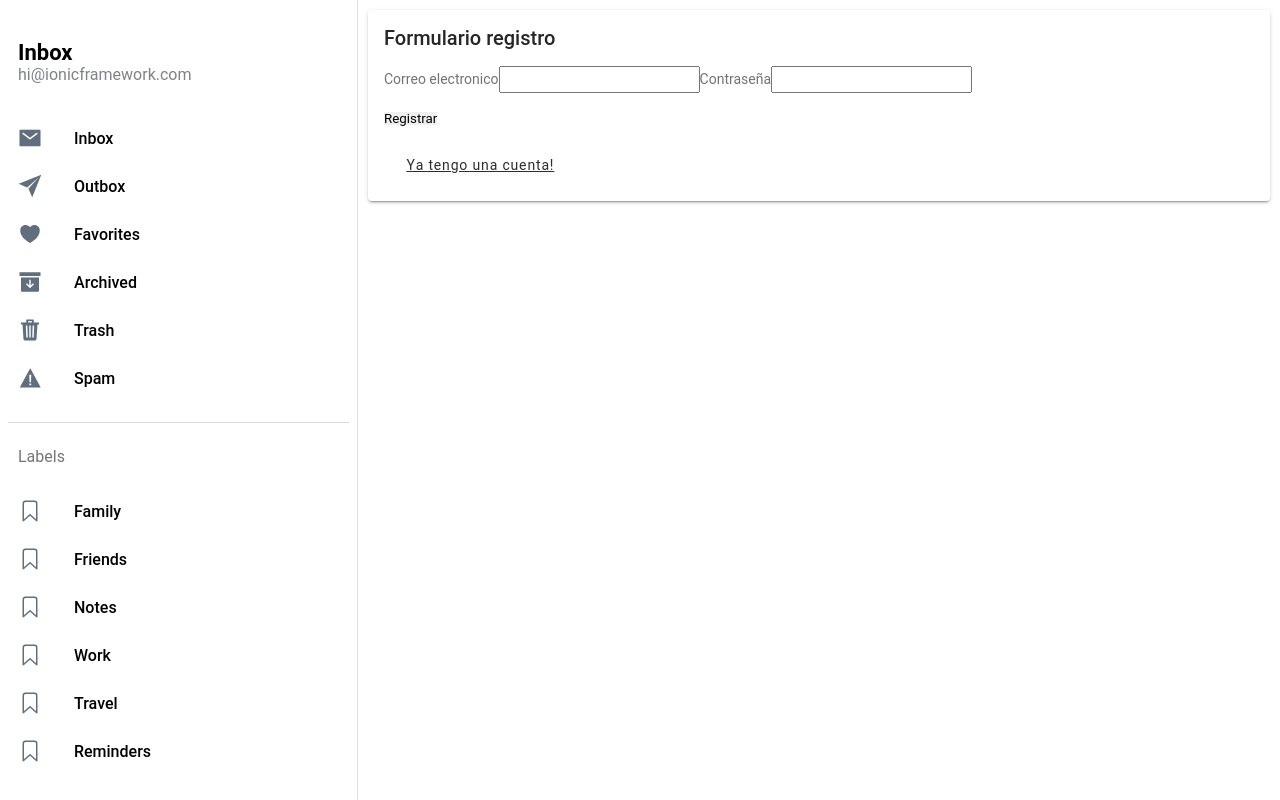
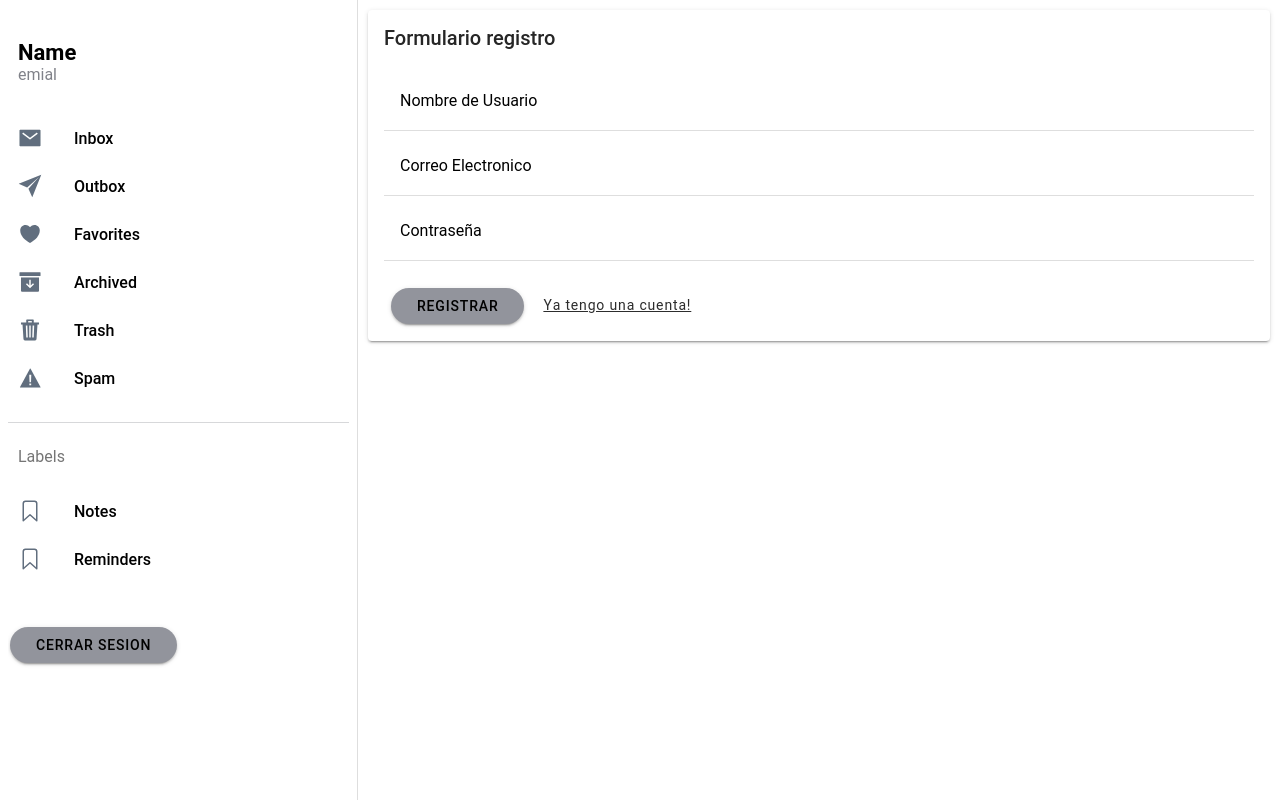
Before and after one commit to ErlanShen/APP_Movil-TT, a React (Create React App) app: page /register in a window 1280 px wide. Built offline with nearby package versions, Linux system fonts and the light colour scheme; no server answers.

Commit message:
se agrego la funcionalidad de login and signin con los componentes de ionic

```diff
--- a/src/App.tsx
+++ b/src/App.tsx
@@ -39,7 +39,7 @@ export const App: React.FC = () => {
               <IonSplitPane contentId="main">
                 <Menu />
                 <IonRouterOutlet id="main">
-                  <Route path="/" />
+                  <Route path="/page/:name" />
                   <Route path="/login" component={Login} exact={true} />
                   <Route path="/register" component={Register} exact={true} />
                   <Route path="">
--- a/src/Authenticate/Login.tsx
+++ b/src/Authenticate/Login.tsx
@@ -1,5 +1,5 @@
 import React, { useState } from 'react';
-import { IonContent, IonPage, IonCard, IonCardHeader, IonCardTitle, IonCardContent, IonButton, IonCol } from '@ionic/react';
+import { IonContent, IonPage, IonCard, IonCardHeader, IonCardTitle, IonCardContent, IonButton, IonCol, IonItem, IonLabel, IonInput } from '@ionic/react';
 
 import './Login.css'; // Import the CSS file
 import { useHistory } from 'react-router';
@@ -7,26 +7,24 @@ import { useAuth } from '../context/authContext';
 
 const Login: React.FC = () => {
 
-  const [user, setUser] = useState({
-    email: '',
-    password: '',
-  });
+
+  const [correo, setCorreo] = useState('');
+  const [contrasenia, setContrasenia] = useState('');
+
   const history = useHistory();
   const { loginUser } = useAuth();
   const [error, setError] = useState();
 
-  const handlerChange = (e: any) => {
-    setUser({ ...user, [e.target.name]: e.target.value })
-  }
+
   const handlerSubmit = async (e: any) => {
     e.preventDefault();
     try {
-      await loginUser(user.email, user.password);
-      history.push('/page/:id');
+      await loginUser(correo, contrasenia);
+      history.push('/page/:name');
     } catch (error: any) {
       /* if (error.code === 'auth/email-already-in-use') {
         setError("Correo ya está en uso");
-      }  */
+      } */
       setError(error.message);
     }
   }
@@ -43,19 +41,15 @@ const Login: React.FC = () => {
           <IonCardContent>
             <form onSubmit={handlerSubmit}>
 
-              <label htmlFor="email">Correo electronico</label>
-              <input type="email" id='email' onChange={handlerChange} />
-              <label htmlFor="password">Contraseña</label>
-              <input type='password' name='password' id='password' onChange={handlerChange} />
 
-              {/* <IonItem>
+              <IonItem>
                 <IonLabel position="floating">Correo Electronico</IonLabel>
-                <IonInput type="email" name='email' id='email' onChange={handlerChange}></IonInput>
+                <IonInput type="email" name='email' onIonChange={(e: any) => setCorreo(e.target.value)} />
               </IonItem>
               <IonItem>
                 <IonLabel position="floating">Contraseña</IonLabel>
-                <IonInput type="password" name='password' id='password' onChange={handlerChange}></IonInput>
-              </IonItem> */}
+                <IonInput type="password" name='password' id='password' onIonChange={(e: any) => setContrasenia(e.target.value)} />
+              </IonItem>
 
               {/*  <IonItem>
                 <IonLabel>
@@ -68,11 +62,12 @@ const Login: React.FC = () => {
                 <p className="text-gris">Olvide mi Correo/Contraseña</p>
               </IonButton> */}
 
-              <button type='submit'>Iniciar Sesión</button>
+              {/* <button type='submit'>Iniciar Sesión</button> */}
             </form>
 
             <IonCol>
-              <IonButton color="warning" shape="round" fill="outline" routerLink="/register">Crear cuenta</IonButton>
+              <IonButton onClick={handlerSubmit} >Iniciar Sesión</IonButton>
+              <IonButton color="warning" routerLink="/register">Crear cuenta</IonButton>
             </IonCol>
 
 
--- a/src/Authenticate/Register.tsx
+++ b/src/Authenticate/Register.tsx
@@ -1,5 +1,5 @@
 import React, { useState } from 'react';
-import { IonContent, IonPage, IonCard, IonCardHeader, IonCardTitle, IonCardContent, IonLabel, IonButton, IonCol } from '@ionic/react';
+import { IonContent, IonPage, IonCard, IonCardHeader, IonCardTitle, IonCardContent, IonLabel, IonButton, IonCol, IonItem, IonInput } from '@ionic/react';
 import './Register.css'; // Import the CSS file
 import { useHistory } from 'react-router-dom'
 import { useAuth } from '../context/authContext';
@@ -7,10 +7,9 @@ import { useAuth } from '../context/authContext';
 
 const Register: React.FC = () => {
 
-  const [user, setUser] = useState({
-    email: '',
-    password: '',
-  });
+  const [name, setName] = useState('');
+  const [email, setEmail] = useState('');
+  const [password, setPassword] = useState('');
   const history = useHistory();
   const { registerUser } = useAuth();
   const [error, setError] = useState();
@@ -24,14 +23,12 @@ const Register: React.FC = () => {
     setDoc(docuRef, { corre: email, rol: rol });
   } */
 
-  const handlerChange = (e: any) => {
-    setUser({ ...user, [e.target.name]: e.target.value })
-  }
+
   const handlerSubmit = async (e: any) => {
     e.preventDefault();
     setError(error);
     try {
-      await registerUser(user.email, user.password,);
+      await registerUser(name, email, password);
       history.push('/login');
     } catch (error: any) {
       /* if (error.code === 'auth/email-already-in-use') {
@@ -55,23 +52,19 @@ const Register: React.FC = () => {
           {error && <p>{error}</p>}
           <IonCardContent>
             <form onSubmit={handlerSubmit}>
-
-
-              <IonLabel>Correo electronico</IonLabel>
-              <input type="email" name='email' id='email' onChange={handlerChange} />
-              <label htmlFor="password">Contraseña</label>
-              <input type='password' name='password' id='password' onChange={handlerChange} />
-              {/*               <label htmlFor="cPassword">Confirmar Contraseña</label>
-              <input type="password" name='cPassword' id='cPassword' onChange={handlerChange} />
- */}
-              {/*    <IonItem>
-                <IonLabel position="floating">Correo</IonLabel>
-                <IonInput type='email' name='email' id='email' onChange={handlerChange}></IonInput>
+              <IonItem>
+                <IonLabel position="floating">Nombre de Usuario</IonLabel>
+                <IonInput type="text" name='name' id='name' onIonChange={(e: any) => setName(e.target.value)} />
+              </IonItem>
+              <IonItem>
+                <IonLabel position="floating">Correo Electronico</IonLabel>
+                <IonInput type="email" name='email' onIonChange={(e: any) => setEmail(e.target.value)} />
               </IonItem>
               <IonItem>
                 <IonLabel position="floating">Contraseña</IonLabel>
-                <IonInput type='password' name='password' id='password' onChange={handlerChange}></IonInput>
+                <IonInput type="password" name='password' id='password' onIonChange={(e: any) => setPassword(e.target.value)} />
               </IonItem>
+              {/*
               <IonItem>
                 <IonLabel position="floating">Confirmar Contraseña</IonLabel>
                 <IonInput type='password' name='cPassword' id='cPassword' onChange={handlerChange}></IonInput>
@@ -86,16 +79,11 @@ const Register: React.FC = () => {
                   </IonSelect>
                 </IonItem>
               </IonList>  */}
-
-
-              <button>Registrar</button>
-              {/* <IonButton color="primary" shape="round"></IonButton> */}
             </form>
 
             <hr />
             <IonCol className="ion-align-self-center">
-
-
+              <IonButton shape="round" onClick={handlerSubmit}>Registrar</IonButton>
               <IonButton color="dark" fill="clear" routerLink="/login">
                 <p className="text-gris">Ya tengo una cuenta!</p>
               </IonButton>
--- a/src/components/Menu.tsx
+++ b/src/components/Menu.tsx
@@ -1,4 +1,5 @@
 import {
+  IonButton,
   IonContent,
   IonIcon,
   IonItem,
@@ -10,10 +11,10 @@ import {
   IonNote,
 } from '@ionic/react';
 
-import { useLocation } from 'react-router-dom';
+import { useLocation, useHistory } from 'react-router-dom';
 import { archiveOutline, archiveSharp, bookmarkOutline, heartOutline, heartSharp, mailOutline, mailSharp, paperPlaneOutline, paperPlaneSharp, trashOutline, trashSharp, warningOutline, warningSharp } from 'ionicons/icons';
 import './Menu.css';
-
+import { useAuth } from '../context/authContext';
 interface AppPage {
   url: string;
   iosIcon: string;
@@ -60,17 +61,25 @@ const appPages: AppPage[] = [
   }
 ];
 
-const labels = ['Family', 'Friends', 'Notes', 'Work', 'Travel', 'Reminders'];
+const labels = ['Notes', 'Reminders'];
 
 const Menu: React.FC = () => {
+
+  const { user, logOutUser } = useAuth();
+  const history = useHistory();
   const location = useLocation();
+  const handleLogOut = async () => {
+    await logOutUser();
+    history.push('/login');
+  }
+
 
   return (
     <IonMenu contentId="main" type="overlay">
       <IonContent>
         <IonList id="inbox-list">
-          <IonListHeader>Inbox</IonListHeader>
-          <IonNote>hi@ionicframework.com</IonNote>
+          <IonListHeader>Name</IonListHeader>
+          <IonNote>emial</IonNote>
           {appPages.map((appPage, index) => {
             return (
               <IonMenuToggle key={index} autoHide={false}>
@@ -92,6 +101,10 @@ const Menu: React.FC = () => {
             </IonItem>
           ))}
         </IonList>
+
+        <IonList >
+          <IonButton color="primary" shape="round" onClick={handleLogOut}>Cerrar sesion</IonButton>
+        </IonList>
       </IonContent>
     </IonMenu>
   );
--- a/src/context/authContext.js
+++ b/src/context/authContext.js
@@ -1,7 +1,7 @@
 
-import { createUserWithEmailAndPassword, signInWithEmailAndPassword, signOut } from "firebase/auth";
+import { createUserWithEmailAndPassword, onAuthStateChanged, signInWithEmailAndPassword, signOut, updateCurrentUser } from "firebase/auth";
 import { doc, setDoc } from "firebase/firestore";
-import { createContext, useContext } from "react";
+import { createContext, useContext, useEffect, useState } from "react";
 import { auth, firestore } from "../Firebase/firebaseConfig";
 //
 
@@ -16,21 +16,27 @@ export const useAuth = () => {
 };
 
 export function AuthProvider({ children }) {
+
+     const [user, setUser] = useState("")
      const fire = firestore
-     const registerUser = (email, password) => {
+     const registerUser = (name, email, password) =>
           createUserWithEmailAndPassword(auth, email, password)
                .then((usuarioFire) => {
                     const docuRef = doc(fire, `Usuarios/${usuarioFire.user.uid}`);
-                    return setDoc(docuRef, { corre: email });
+                    return setDoc(docuRef, {  nombre: name, corre: email, contrasenia:password });
                });
-     }
 
-     const loginUser = (email, password) => {
-          signInWithEmailAndPassword(auth, email, password);
-     }
+     const loginUser = (email, password) =>
+          signInWithEmailAndPassword(auth, email, password)
+
+     useEffect(() => {
+          onAuthStateChanged(auth, (currentUser) => {
+               setUser(currentUser)
+          })
+     })
 
      const logOutUser = () => signOut(auth)
 
 
-     return <authContext.Provider value={{ registerUser, loginUser, logOutUser }}>{children}</authContext.Provider>;
+     return <authContext.Provider value={{ registerUser, loginUser, logOutUser, user }}>{children}</authContext.Provider>;
 };
```
